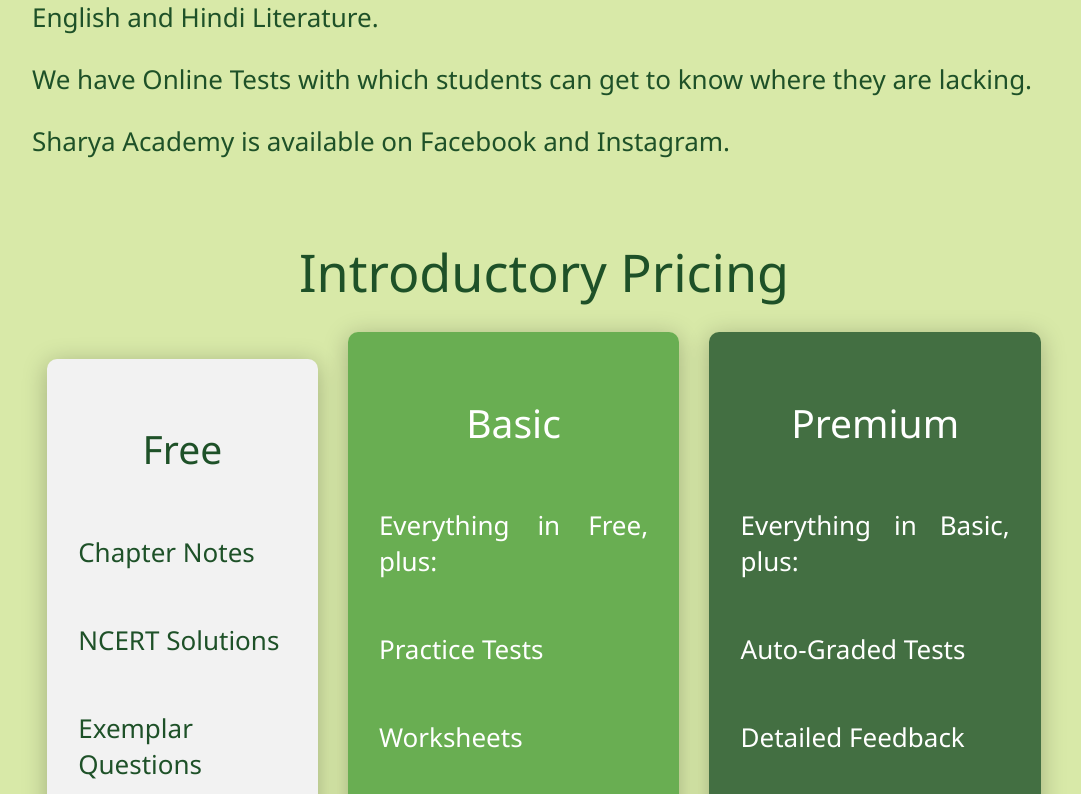
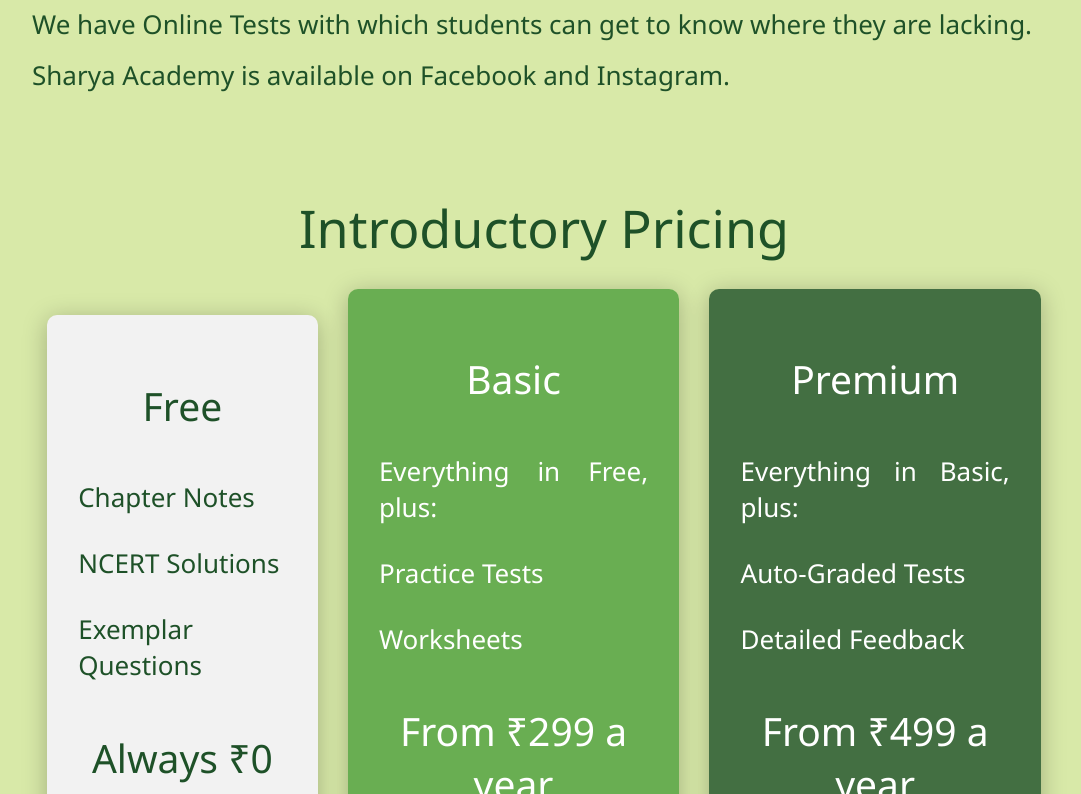
Before and after one commit to russalarya-web/sharya-academy, a React (Create React App) app in the folder sharya-academy/: page / in a window 1280 px wide. Shown: the part 1486-2280 px from the top of the page, without its empty margins (96-1177 px from the left). Built offline with nearby package versions, Linux system fonts and the light colour scheme; the HTML template or start-up script is replaced by a standard one.

Commit message:
Updated Home Structure

```diff
--- a/sharya-academy/src/routes/Home.js
+++ b/sharya-academy/src/routes/Home.js
@@ -54,6 +54,7 @@
 
 export const Text = styled.p`
     text-align: justify;
+    margin: 15px 0;
 `;
 
 export const SmallText = styled.p`
@@ -79,6 +80,26 @@
     bottom: 0;
     padding: 10px;
 `;
+
+const Pricing = [
+    {planName: 'Free', price: 'Always ₹0', classColor: 'white',
+    point1: 'Chapter Notes', point2: 'NCERT Solutions', point3: 'Exemplar Questions'},
+    {planName: 'Basic', price: 'From ₹299 a year', classColor: 'green white-text',
+    point1: 'Everything in Free, plus:', point2: 'Practice Tests', point3: 'Worksheets'},
+    {planName: 'Premium', price: 'From ₹499 a year', classColor: 'dark-green white-text',
+    point1: 'Everything in Basic, plus:', point2: 'Auto-Graded Tests', point3: 'Detailed Feedback'}
+];
+
+const listPricing = Pricing.map((planItem) =>
+    <Box className={planItem.classColor}>
+        <BoxTitle>{planItem.planName}</BoxTitle>
+        <Text>{planItem.point1}</Text>
+        <Text>{planItem.point2}</Text>
+        <Text>{planItem.point3}</Text>
+        <BoxTitle>{planItem.price}</BoxTitle>
+        <BoxButton>Sign Up</BoxButton>
+    </Box>
+);
 
 // Landing Page
 function Home() {
@@ -120,32 +141,7 @@
             <Screen>
                 <Title>Introductory Pricing</Title>
                 <div className="pricing">
-                    <Box className="white">
-                        <BoxTitle>Free</BoxTitle>
-                        <Text>Chapter Notes</Text>
-                        <Text>NCERT Solutions</Text>
-                        <Text>Exemplar Questions</Text>
-                        <BoxTitle>Always ₹0</BoxTitle>
-                        <BoxButton>Sign Up</BoxButton>
-                    </Box>
-
-                    <Box className="green white-text">
-                        <BoxTitle>Basic</BoxTitle>
-                        <Text>Everything in Free, plus:</Text>
-                        <Text>Practice Tests</Text>
-                        <Text>Worksheets</Text>
-                        <BoxTitle>From ₹299 a year</BoxTitle>
-                        <BoxButton>Sign Up</BoxButton>
-                    </Box>
-
-                    <Box className="dark-green white-text">
-                        <BoxTitle>Premium</BoxTitle>
-                        <Text>Everything in Basic, plus:</Text>
-                        <Text>Auto-Graded Tests</Text>
-                        <Text>Detailed Feedback</Text>
-                        <BoxTitle>From ₹499 a year</BoxTitle>
-                        <BoxButton>Sign Up</BoxButton>
-                    </Box>
+                    {listPricing}
                 </div>
             </Screen>
 
```
